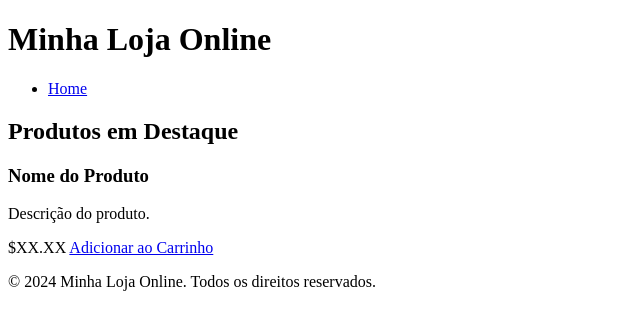
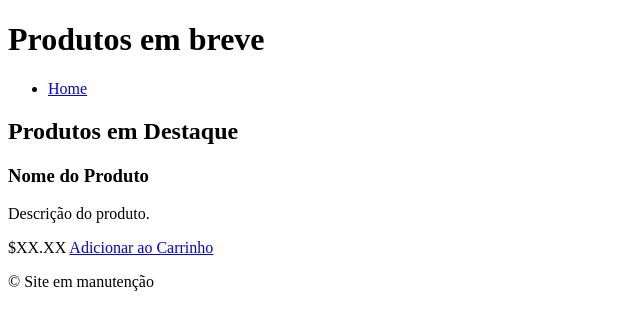
Before and after one commit to GustavBSS/django_ecommerce, a Django app: page / in a window 1280 px wide. Shown: the top 330 px of the page, without its empty margins (0-640 px from the left). Run offline with Django 5.2, Linux system fonts and the light colour scheme.

Commit message:
update no html

```diff
--- a/ecommerce/templates/home.html
+++ b/ecommerce/templates/home.html
@@ -3,11 +3,11 @@
 <head>
     <meta charset="UTF-8">
     <meta name="viewport" content="width=device-width, initial-scale=1.0">
-    <title>Minha Loja Online</title>
+    <title>E-COMMERCE</title>
 </head>
 <body>
     <header>
-        <h1>Minha Loja Online</h1>
+        <h1>Produtos em breve</h1>
         <nav>
             <ul>
                 <li><a href="{% url 'home' %}">Home</a></li>
@@ -30,7 +30,7 @@
     </section>
 
     <footer>
-        <p>&copy; 2024 Minha Loja Online. Todos os direitos reservados.</p>
+        <p>&copy; Site em manutenção</p>
     </footer>
 </body>
 </html>
```
